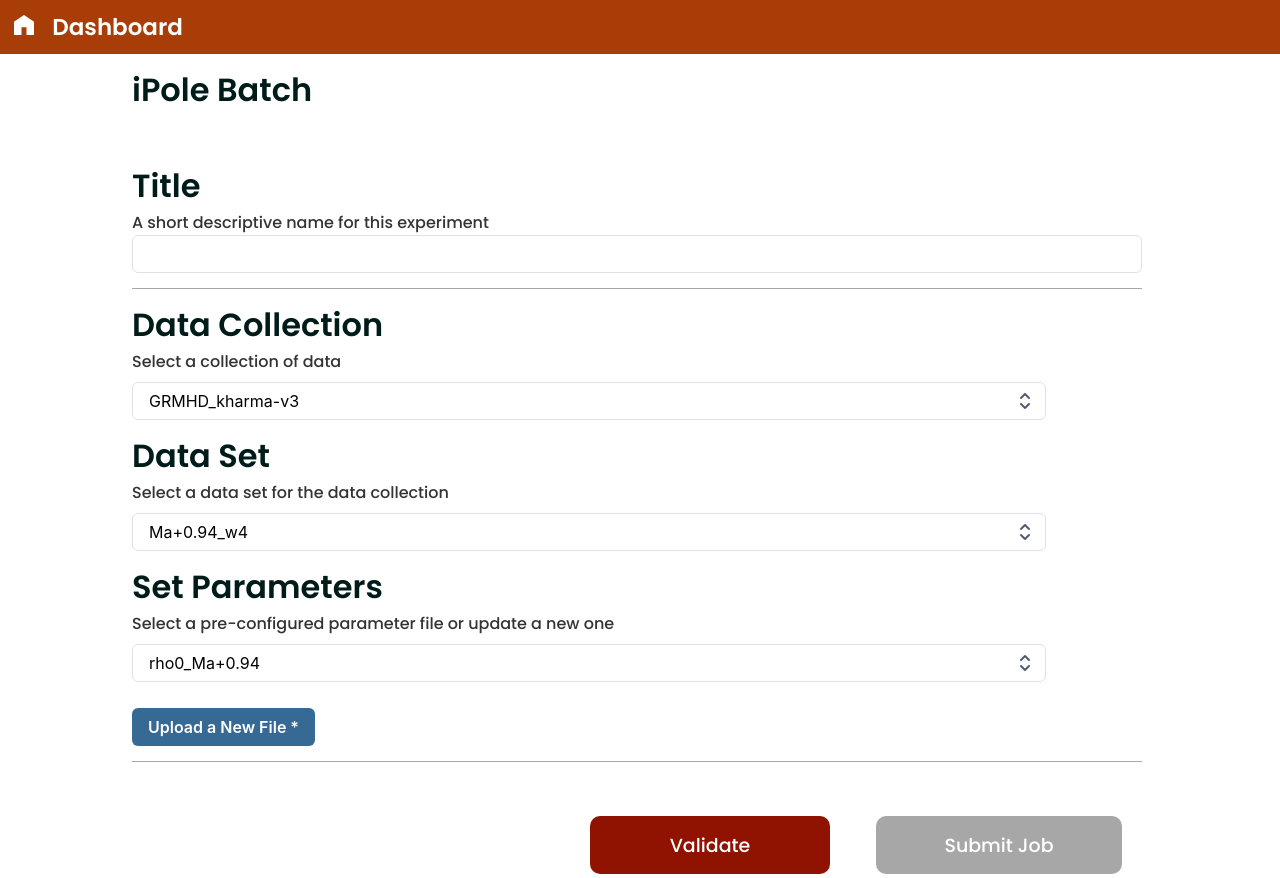
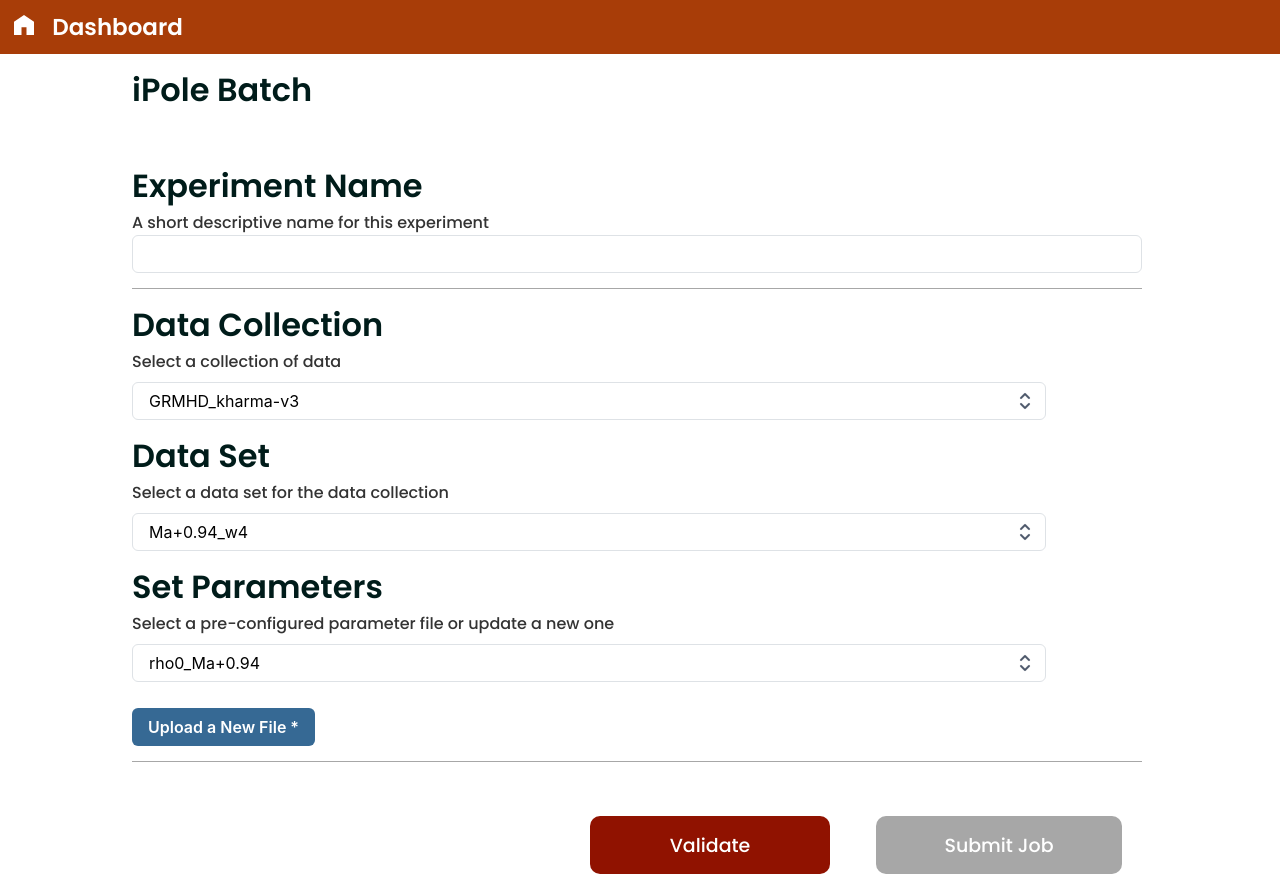
Before and after one commit to SciGaP/eht_htcondor_gateway, a Flask app: template app/templates/EHTIpoleBatch.html in a window 1280 px wide. Run offline with Flask 3, Linux system fonts and the light colour scheme; the template is opened without the code that fills it, so the values that code supplies are empty; some web fonts are replaced.

Commit message:
fix nickname issue

```diff
--- a/app/blueprints/user_logic.py
+++ b/app/blueprints/user_logic.py
@@ -62,9 +62,9 @@ def callback():
         user = User(
             id=str(uuid.uuid4()),
             email=token.get("userinfo").get("email"),
-            nickname=token.get("userinfo").get("name"),
             given_name=token.get("userinfo").get("given_name"),
             family_name=token.get("userinfo").get("family_name"),
+            nickname=token.get("userinfo").get("given_name") + token.get("userinfo").get("family_name"), # otherwise, it has space and comma
             password = "",
             profile_picture="https://eht.scigap.org/media/images/32602803.original.png",
             account_type = "cilogon",
--- a/app/templates/EHTIpoleBatch.html
+++ b/app/templates/EHTIpoleBatch.html
@@ -11,11 +11,7 @@
       src="https://appproject.dhiwise.com/dhiwise-logo.png?c=&v="
       style="width: 0px; height: 0px; display: none"
     />
-    <link rel="stylesheet" type="text/css" href="./css/index.css" />
-    <link rel="stylesheet" type="text/css" href="./css/font.css" />
-    <link rel="stylesheet" type="text/css" href="./css/styles.css" />
-    <link rel="stylesheet" type="text/css" href="./css/components.css" />
-    <link rel="stylesheet" type="text/css" href="./css/SubmissionWebFormOne.css" />
+    <script src="https://cdnjs.cloudflare.com/ajax/libs/jquery/3.7.1/jquery.min.js"></script>
     <link rel="stylesheet" type="text/css" href="{{ url_for('static', filename='ehtipolebatch/css/index.css') }}" />
     <link rel="stylesheet" type="text/css" href="{{ url_for('static', filename='ehtipolebatch/css/font.css') }}" />
     <link rel="stylesheet" type="text/css" href="{{ url_for('static', filename='ehtipolebatch/css/styles.css') }}" />
@@ -39,7 +35,7 @@
             <h2 class="date ui heading size-textxs">{{ datestr }}</h2>
           </div>
           <div class="columntitle">
-            <h2 class="datacollection ui heading size-headings">Title</h2>
+            <h2 class="datacollection ui heading size-headings">Experiment Name</h2>
             <p class="selecta ui heading size-texts">A short descriptive name for this experiment</p>
             <label class="name">
               <input name="experiment-name" id="experiment-name" placeholder="" type="text" />
@@ -94,12 +90,67 @@
             </textarea>
           </div>
             <div class="rowvalidate">
-              <button class="flex-row-center-center validate_enable">Validate</button>
-              <button class="flex-row-center-center submit_job_disabled" disabled>Submit Job</button>
+              <button class="flex-row-center-center validate_enable" id="bn-validate">Validate</button>
+              <button class="flex-row-center-center submit_job_disabled" disabled id="bn-submit">Submit Job</button>
             </div>
 
         </div>
       </div>
     </div>
+    <script>
+      $(document).ready(function () {
+
+        // select defult parameter files
+        $("#select-dataset").change(function () {
+          // the default one is the name without _w*
+          let para = "rho0_" + this.value.split("_")[0];
+          console.log(para);
+          $("#select-parameters").val(para);
+        });
+
+        // validate
+        $("#bn-validate").click(function () {
+          var baseurl = "/htcondor/validate/batch";
+          let experimentname = $('#experiment-name').val();
+          if (experimentname == "") {experimentname = $('#experiment-name').attr('placeholder');}
+          let datacollection = $('#select-datacollection').val();
+          let dataset = $('#select-dataset').val();
+          let parameters = $('#select-parameters').val();
+          //let username = document.getElementById("usernickname").innerText;
+          let username = "{{ user.nickname }}";
+          console.log(username);
+          $.ajax({
+            url: baseurl,
+            type: "get", //send it through get method
+            data: {
+              "userName": username,
+              "experimentName": experimentname,
+              "dataCollection": datacollection,
+              "dataset": dataset,
+              "parameterFile": parameters,
+            },
+          }).done(function (results) {
+            let validateinfo = document.getElementById("validation-result");
+            if (validateinfo.style.display == "none") {
+             validateinfo.style.display = "block";}
+            var infolist = "";
+            let displayfield={"Data Collection":"dataCollection","Dataset":"dataset","Parameters":"parameterFile","Total Jobs":"expectedOutput","Estimated Output Size":"outputSize"};
+            for (key in displayfield) {
+              infolist += key + ": " + results[displayfield[key]] + "\n"
+            }
+            document.getElementById("experiment-info").innerHTML = infolist;
+            //enable submit button
+            $('#bn-submit').removeAttr("disabled");
+            $('#bn-submit').click(function(){
+              sumbit_experiment(results['userName'],results['experimentId']);
+            });
+            // disable validate button
+            $('#bn-validate').prop('disabled', true);
+        });
+      });
+
+      });
+
+    </script>
   </body>
 </html>
```
Also changed, not shown: instance/data.db, 1 other file.
